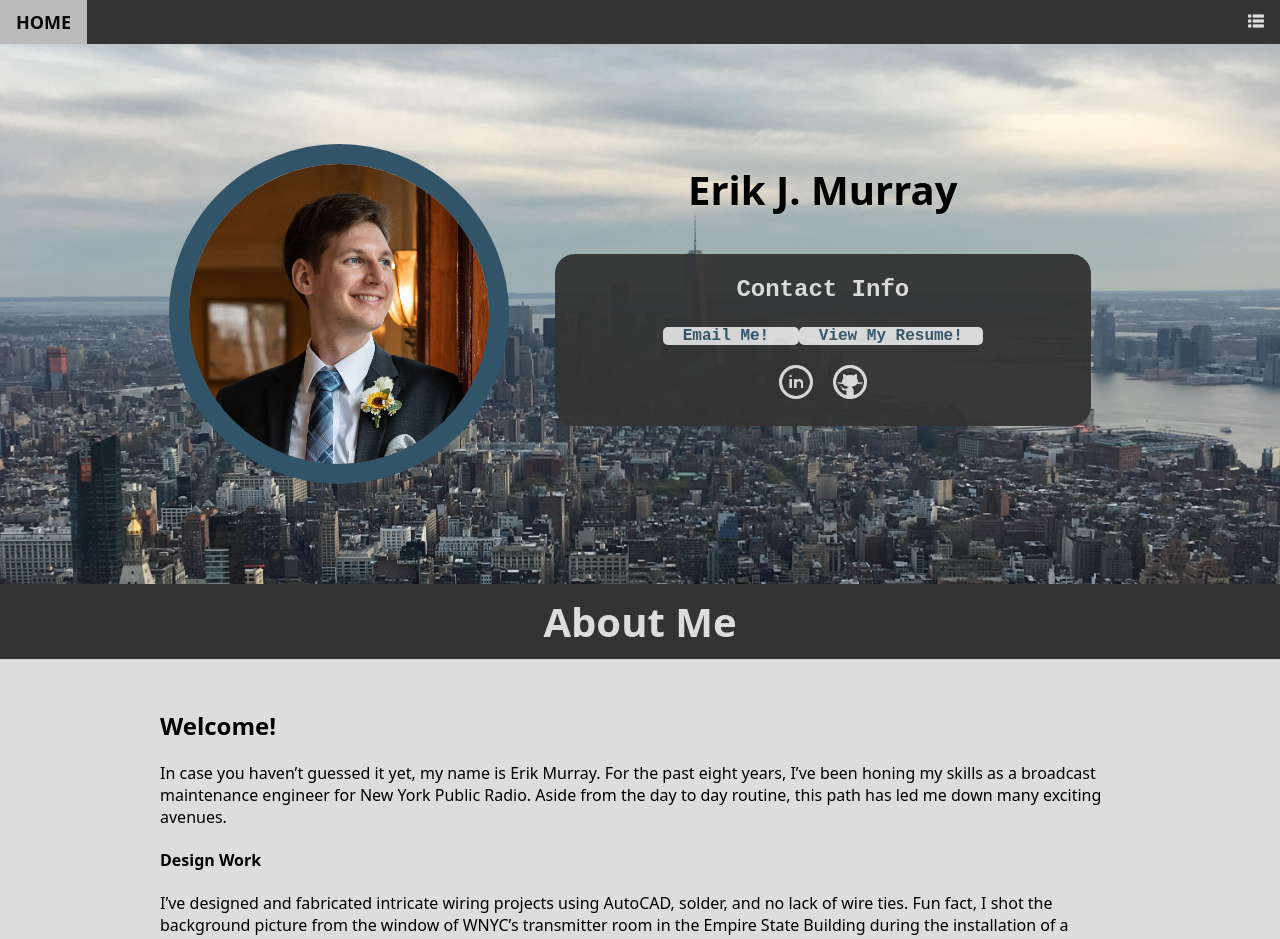
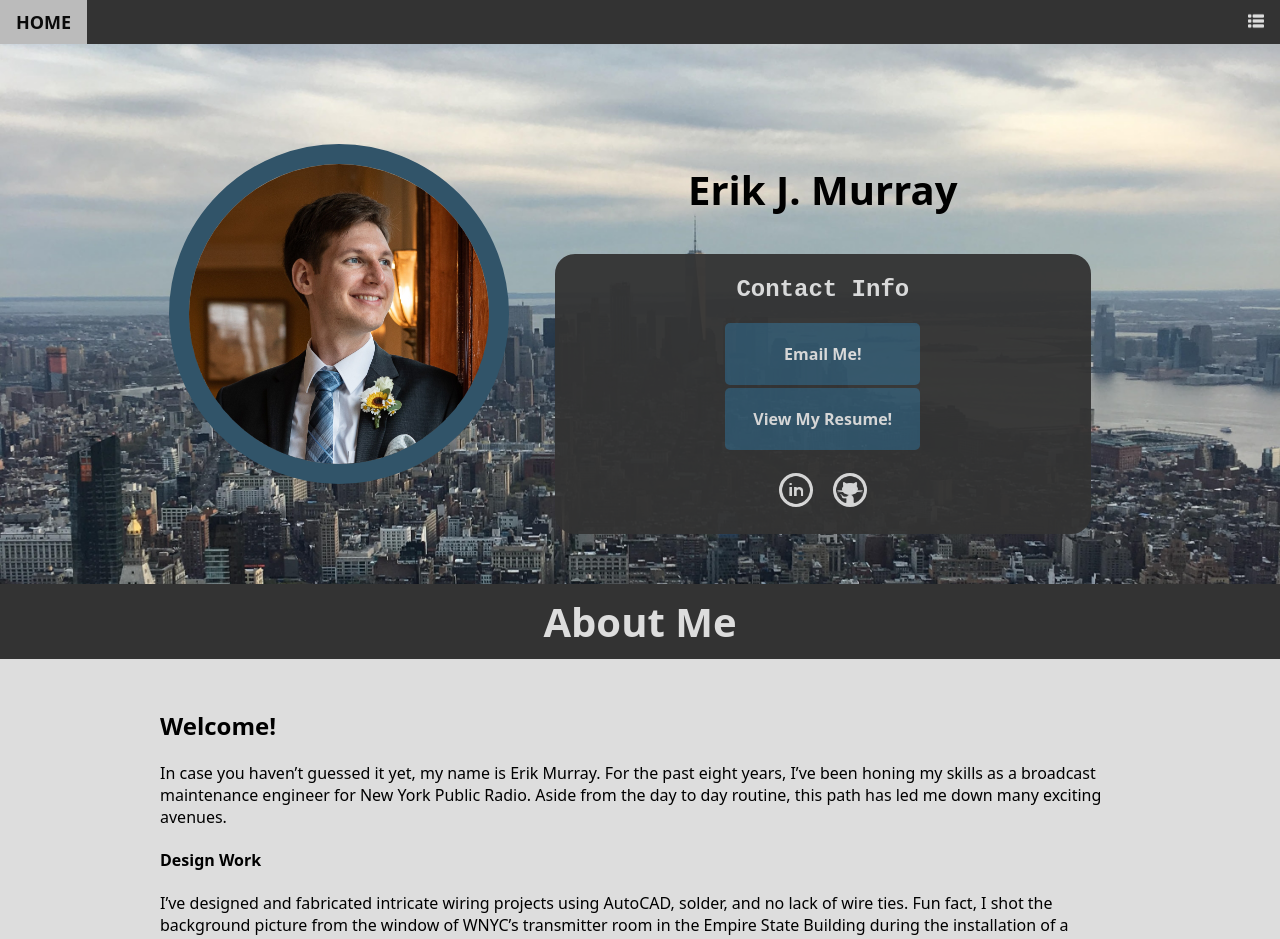
Before and after one commit to ErkMurIndustries/ErkMurIndustries.github.io, a Jekyll site: the page built from index.html, in a window 1280 px wide. Shown: the top 939 px of the page. Built offline with Jekyll 4.4.1, drawn with Linux system fonts in a browser that asks for light colours.

Commit message:
button styling

```diff
--- a/assets/css/stylesheet.css
+++ b/assets/css/stylesheet.css
@@ -25,7 +25,7 @@ ul {
 
 a, a:hover, a:active {
     text-decoration: none;
-    color: inherit;
+    color: initial;
 }
 
 a:hover {
@@ -196,34 +196,31 @@ a:hover {
 }
 
 .contact > * {
+    opacity: 1;
     text-align: center;
     width: fit-content;
     margin-left: auto;
     margin-right: auto;
-    font-family: 'Courier New', Courier, monospace;
     color: #ddd;
 }
 
 .contact-btn {
+    -webkit-appearance: button;
+    -moz-appearance: button;
+    appearance: button;
+
     font-size: 16px;
     font-weight: 600;
-    min-height: 40px;
+
+    display: block;
+    margin-bottom: 3px;
+    padding: 20px;
     min-width: 155px;
-    padding: 0px 20px;
-    margin-bottom: 3px;
-    touch-action: manipulation;
     border-radius: 5px;
-    color: #315469;
-    background-color: #ddd;
+
+    background-color: #315469;
 }
 
-/* #email:hover {
-    text-decoration: underline;
-}
-
-#resume:hover {
-    text-decoration: underline;
-} */
 
 .socials {
     grid-column: 3;
@@ -325,10 +322,10 @@ a:hover {
     border: 1px solid #ddd;
     border-radius: 5px;
 }
-
+/*
 .blog-snippet:hover {
     color: aliceblue;
-}
+} */
 
 
 /* Note: Snippet header creates offset of 1 */
@@ -352,7 +349,7 @@ a:hover {
 
 .article-snippet:hover {
     opacity: 0.8;
-    transform: 110%;
+    transform: scale(110%);
 }
 
 .article-snippet > * {
--- a/index.html
+++ b/index.html
@@ -11,7 +11,9 @@ permalink: '/'
     </div>
     <div class="contact-layout">
         <div class="contact">
-            <h2>Contact Info</h2>
+            <h2 style="font-family: 'Courier New', Courier, monospace;">
+                Contact Info
+            </h2>
             {% assign subject = "Hello%20from%20your%20website!" %}
             {% assign body = "--this%20message%20sent%20from%20the%20link%20on%20erikjmurray.com--" %}
             <a href="mailto:erikjmurray@gmail.com?subject={{ subject }}&body={{ body }}" target="_top"
```
